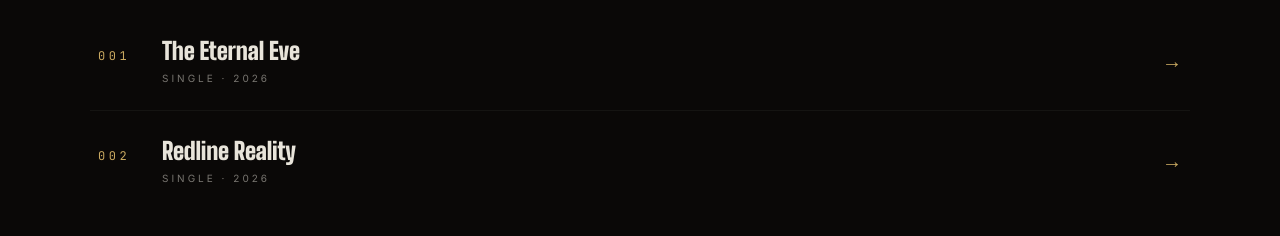
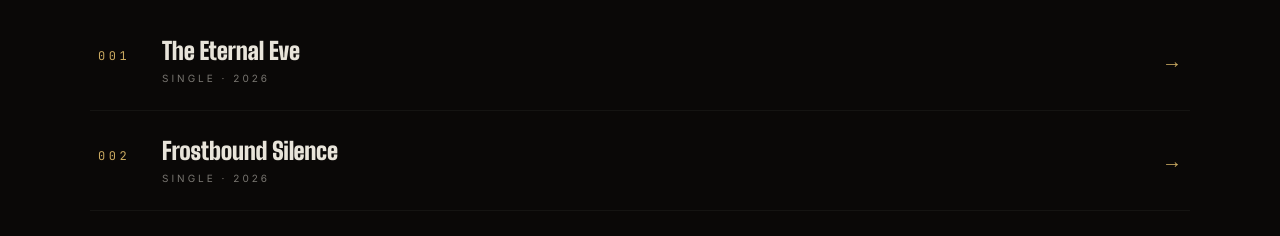
Before and after one commit to nathanisles-ctrl/nateisles, a Next.js app: page /music in a window 1280 px wide. Shown: the part 2000-2236 px from the top of the page. Built offline with nearby package versions, Linux system fonts and the light colour scheme.

Commit message:
Music: add Frostbound Silence

```diff
--- a/components/tracks.ts
+++ b/components/tracks.ts
@@ -25,6 +25,17 @@ export const tracks: Track[] = [
   },
   {
     id: "002",
+    title: "Frostbound Silence",
+    audio: "/music/frostbound-silence.mp3",
+    cover: "/music/frostbound-silence.jpg",
+    format: "SINGLE",
+    length: "—",
+    year: "2026",
+    sunoUrl:
+      "https://suno.com/song/550c0746-c4aa-4583-9df2-fb66249cd1bf",
+  },
+  {
+    id: "003",
     title: "Redline Reality",
     audio: "/music/redline-reality.mp3",
     cover: "/music/redline-reality-large.jpg",
```
Also changed, not shown: public/music/frostbound-silence.jpg (added), 1 other file (tests, documents, lock files or other folders).
